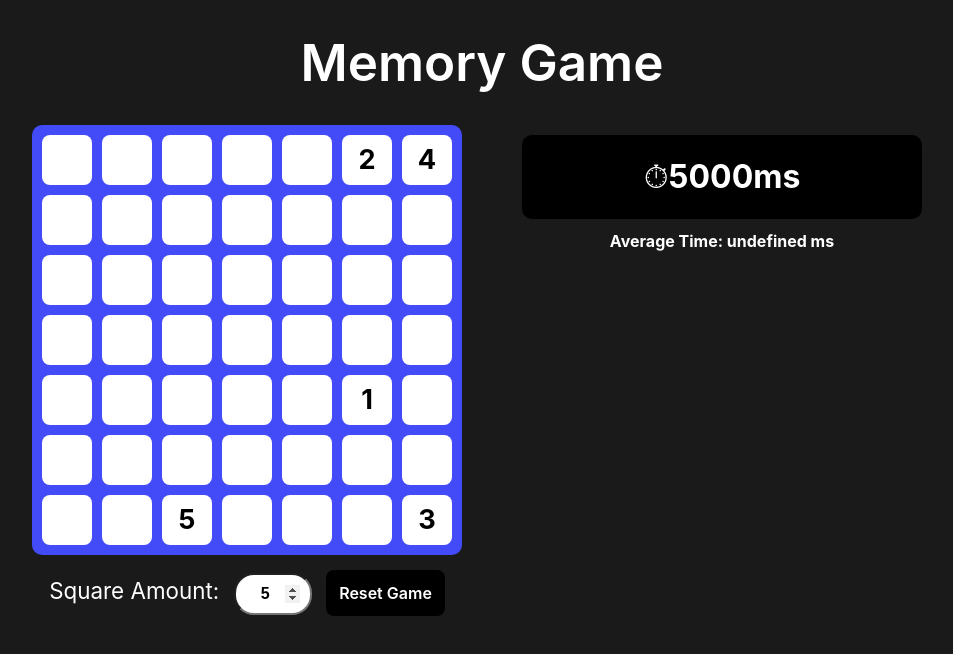
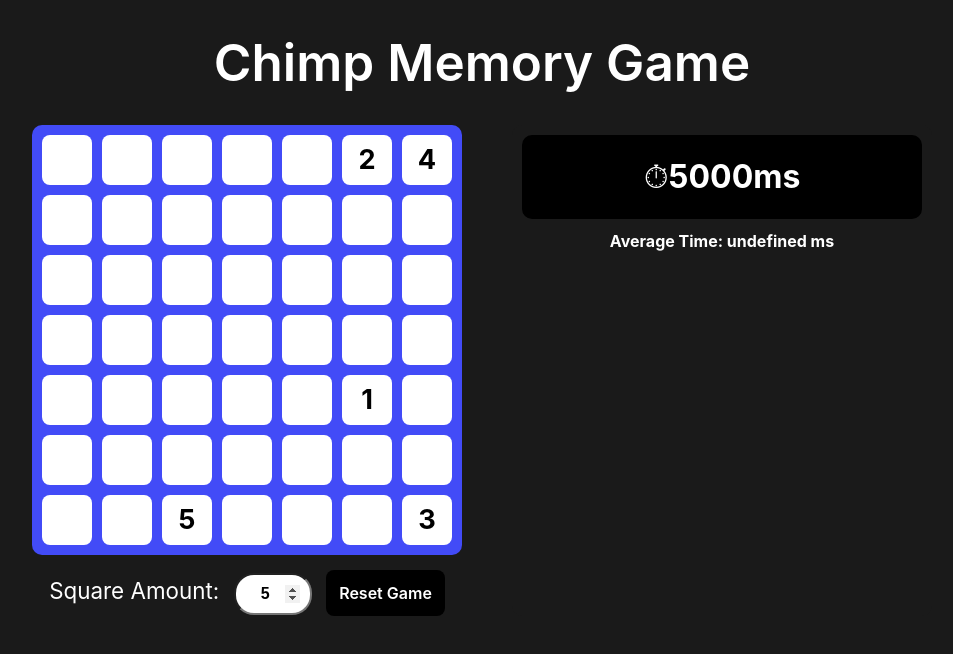
Before and after one commit to WukoSiric/chimpMemoryGame, a Svelte app: page / in a window 1280 px wide. Shown: the top 654 px of the page, without its empty margins (158-1111 px from the left). Built offline with nearby package versions, Linux system fonts and the light colour scheme.

Commit message:
changed title and favicon

```diff
--- a/index.html
+++ b/index.html
@@ -2,9 +2,9 @@
 <html lang="en">
   <head>
     <meta charset="UTF-8" />
-    <link rel="icon" type="image/svg+xml" href="/vite.svg" />
+    <link rel="icon" type="image" href="/favicon.ico" />
     <meta name="viewport" content="width=device-width, initial-scale=1.0" />
-    <title>Memory Game</title>
+    <title>Chimp Memory Game</title>
   </head>
   <body>
     <div id="app"></div>
--- a/src/App.svelte
+++ b/src/App.svelte
@@ -107,7 +107,7 @@ import { onMount } from 'svelte';
   });
 </script>
 
-<h1> Memory Game </h1>
+<h1> Chimp Memory Game </h1>
 <!-- Wrapper Start -->
 <div class="wrapper">
   <!-- Monkey Game -->
```
Also changed, not shown: public/favicon.svg (added), 1 other file (tests, documents, lock files or other folders).
